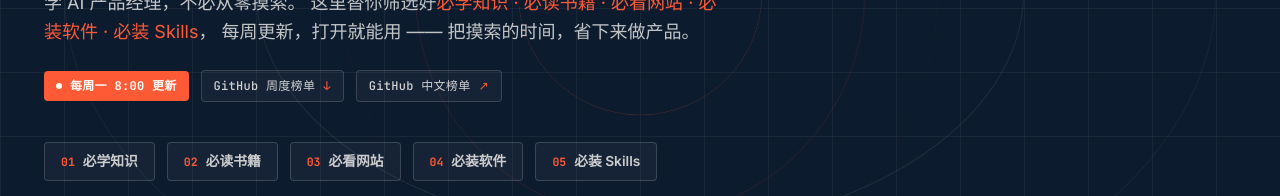
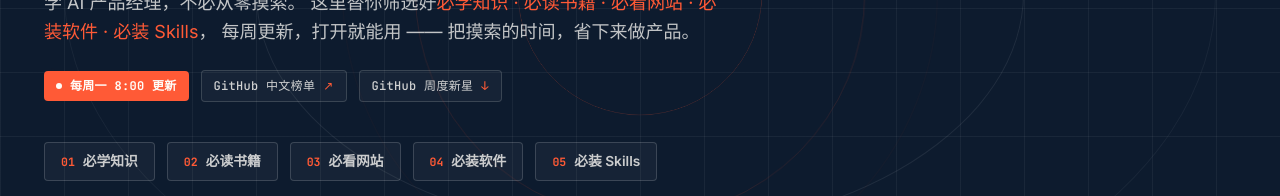
Before and after one commit to junlong-cloud/product-radar, a Next.js app: page / in a window 1280 px wide. Shown: the part 407-603 px from the top of the page. Built offline with nearby package versions, Linux system fonts and the light colour scheme.

Commit message:
ux: 重排 hero 状态条按钮顺序，链接周度新星到 skills 区

```diff
--- a/src/components/sections/Hero.tsx
+++ b/src/components/sections/Hero.tsx
@@ -105,13 +105,6 @@ export function Hero() {
             每周一 8:00 更新
           </span>
           <a
-            href="#skills"
-            className="inline-flex items-center gap-2 rounded-[var(--radius-sm)] border border-[#fffdf9]/15 bg-[#fffdf9]/[0.04] px-3 py-1.5 font-mono text-[12px] tracking-wide text-[#fffdf9]/80 transition-colors hover:border-accent hover:bg-accent/10 hover:text-[#fffdf9]"
-          >
-            GitHub 周度榜单
-            <span className="text-accent">↓</span>
-          </a>
-          <a
             href="https://github-zh-trending.netlify.app/"
             target="_blank"
             rel="noreferrer"
@@ -119,6 +112,13 @@ export function Hero() {
           >
             GitHub 中文榜单
             <span className="text-accent">↗</span>
+          </a>
+          <a
+            href="#skills"
+            className="inline-flex items-center gap-2 rounded-[var(--radius-sm)] border border-[#fffdf9]/15 bg-[#fffdf9]/[0.04] px-3 py-1.5 font-mono text-[12px] tracking-wide text-[#fffdf9]/80 transition-colors hover:border-accent hover:bg-accent/10 hover:text-[#fffdf9]"
+          >
+            GitHub 周度新星
+            <span className="text-accent">↓</span>
           </a>
         </div>
 
```
